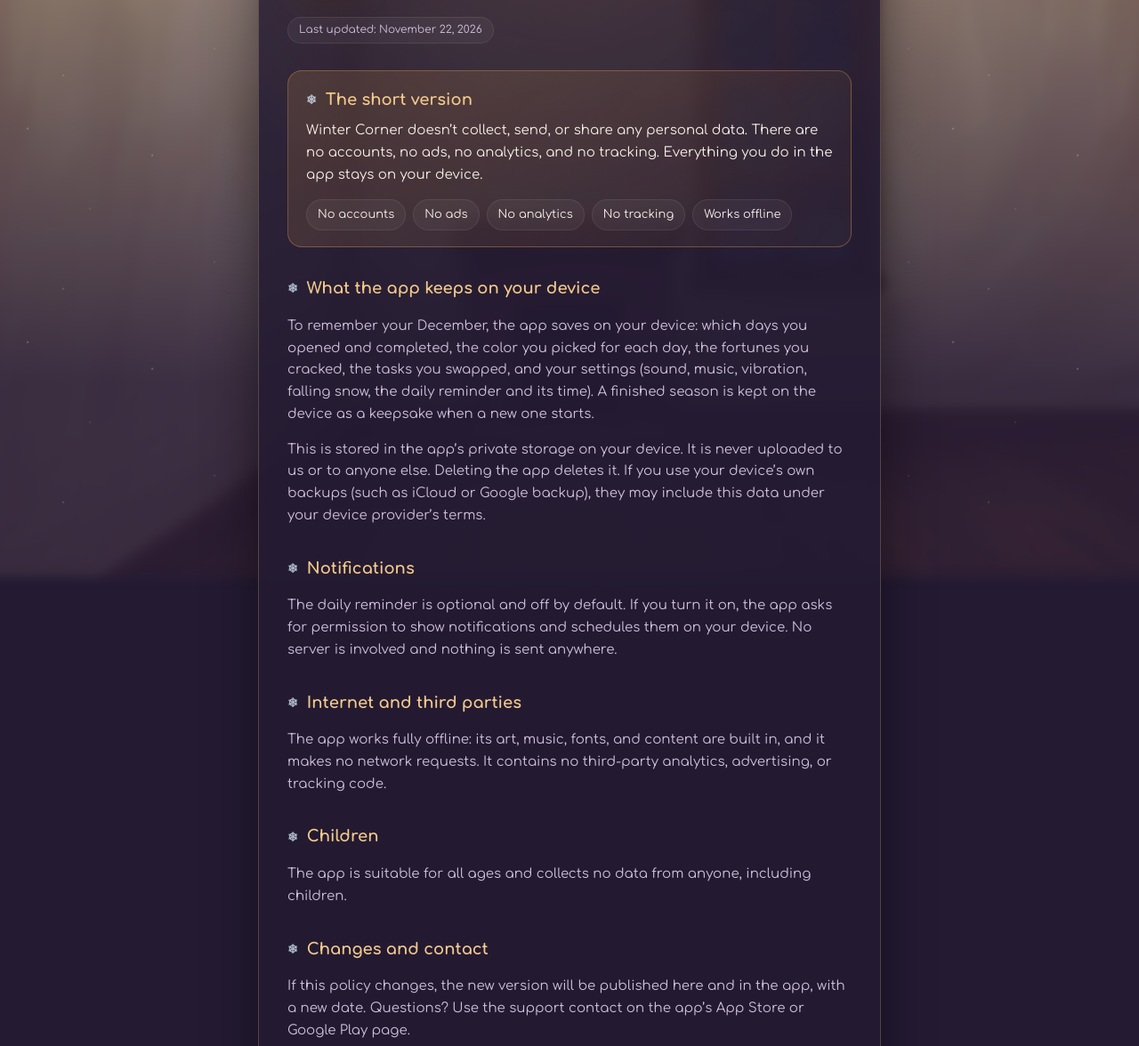
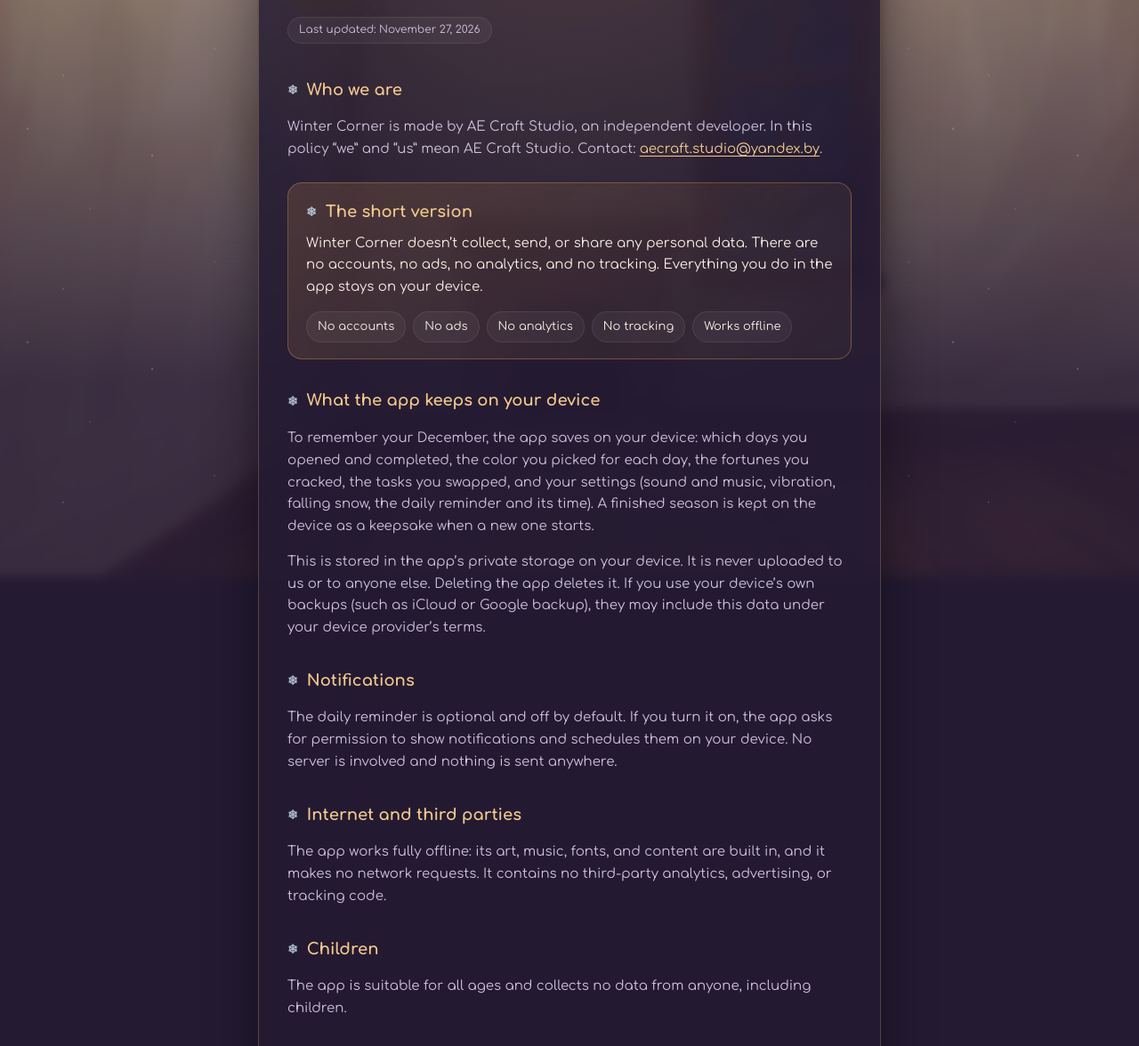
Before and after one commit to abulakhava/abulakhava.github.io, a plain HTML site: page winter-corner/privacy/index.html in a window 1280 px wide. Shown: the part 192-1368 px from the top of the page at 89% size. Drawn offline with Linux system fonts and the light colour scheme.

Commit message:
Winter Corner: name AE Craft Studio, studio contact email
- Privacy: add "Who we are" (AE Craft Studio + contact email, as Google Play
  requires), "sound and music" wording, updated date. Synced with
  my-winter-corner docs/PRIVACY.md.
- Support: contact email -> aecraft.studio@yandex.by (matches the Play listing).

Co-Authored-By: Claude Opus 5.5 <noreply@anthropic.com>

```diff
--- a/winter-corner/privacy/index.html
+++ b/winter-corner/privacy/index.html
@@ -19,7 +19,10 @@
         <h1>Privacy Policy</h1>
       </div>
     </header>
-    <p class="updated">Last updated: November 22, 2026</p>
+    <p class="updated">Last updated: November 27, 2026</p>
+
+    <h2>Who we are</h2>
+    <p>Winter Corner is made by AE Craft Studio, an independent developer. In this policy “we” and “us” mean AE Craft Studio. Contact: <a href="mailto:aecraft.studio@yandex.by">aecraft.studio@yandex.by</a>.</p>
 
     <section class="callout">
       <h2>The short version</h2>
@@ -34,7 +37,7 @@
     </section>
 
     <h2>What the app keeps on your device</h2>
-    <p>To remember your December, the app saves on your device: which days you opened and completed, the color you picked for each day, the fortunes you cracked, the tasks you swapped, and your settings (sound, music, vibration, falling snow, the daily reminder and its time). A finished season is kept on the device as a keepsake when a new one starts.</p>
+    <p>To remember your December, the app saves on your device: which days you opened and completed, the color you picked for each day, the fortunes you cracked, the tasks you swapped, and your settings (sound and music, vibration, falling snow, the daily reminder and its time). A finished season is kept on the device as a keepsake when a new one starts.</p>
     <p>This is stored in the app’s private storage on your device. It is never uploaded to us or to anyone else. Deleting the app deletes it. If you use your device’s own backups (such as iCloud or Google backup), they may include this data under your device provider’s terms.</p>
 
     <h2>Notifications</h2>
@@ -47,7 +50,7 @@
     <p>The app is suitable for all ages and collects no data from anyone, including children.</p>
 
     <h2>Changes and contact</h2>
-    <p>If this policy changes, the new version will be published here and in the app, with a new date. Questions? Use the support contact on the app’s App Store or Google Play page.</p>
+    <p>If this policy changes, the new version will be published here and in the app, with a new date. Questions? Write to <a href="mailto:aecraft.studio@yandex.by">aecraft.studio@yandex.by</a> or use the support contact on the app’s App Store or Google Play page.</p>
   </main>
   <footer><a href="../support/">Support</a>·<a href="../../">All apps</a></footer>
 </body>
```
Also changed, not shown: winter-corner/support/index.html (+1 -1 lines).
